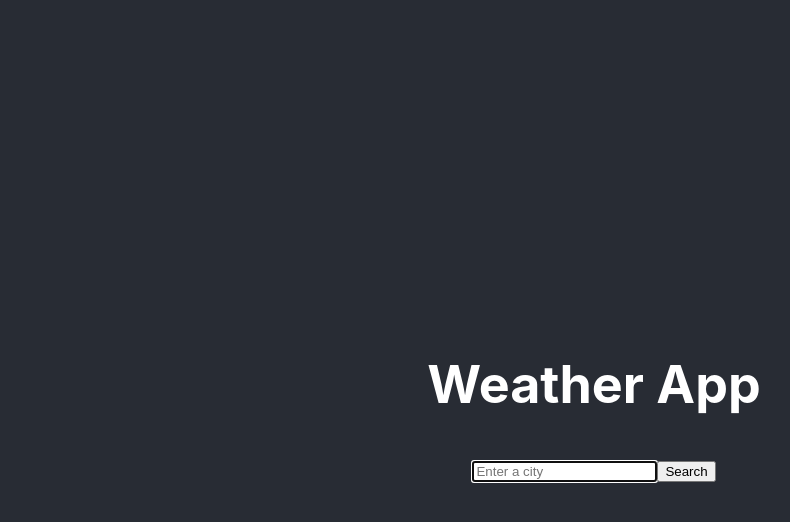
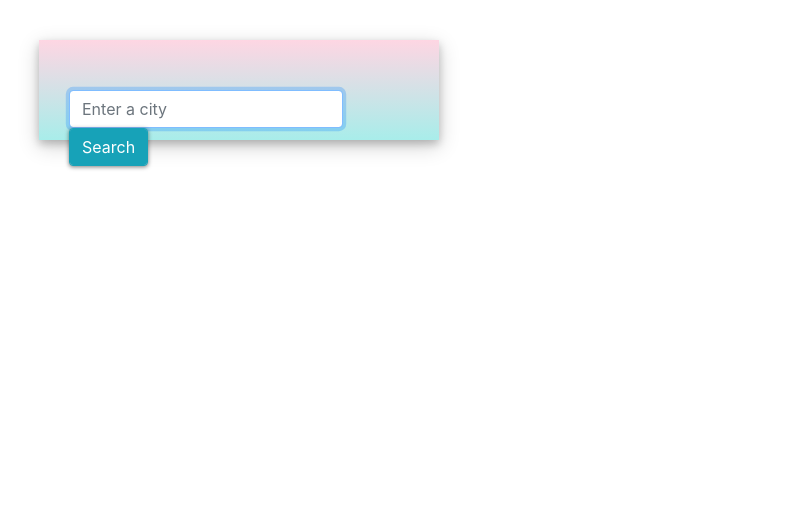
Before and after one commit to miri52/weather-app-react, a React (Create React App) app: page / in a window 1280 px wide. Shown: the top 522 px of the page, without its empty margins (46-836 px from the left). Built offline with nearby package versions, Linux system fonts and the light colour scheme.

Commit message:
Add Bootstrap
- Adjust JSX and CSS to match the Vanilla JS Project
- Add a proverb

```diff
--- a/public/index.html
+++ b/public/index.html
@@ -24,6 +24,12 @@
       work correctly both with client-side routing and a non-root public URL.
       Learn how to configure a non-root public URL by running `npm run build`.
     -->
+    <link
+      rel="stylesheet"
+      href="https://stackpath.bootstrapcdn.com/bootstrap/4.4.1/css/bootstrap.min.css"
+      integrity="sha384-Vkoo8x4CGsO3+Hhxv8T/Q5PaXtkKtu6ug5TOeNV6gBiFeWPGFN9MuhOf23Q9Ifjh"
+      crossorigin="anonymous"
+    />
     <title>React App</title>
   </head>
   <body>
--- a/src/App.css
+++ b/src/App.css
@@ -1,38 +1,7 @@
-.App {
-  text-align: center;
+.wireframe {
+  box-shadow: 0 4px 8px 0 rgba(0, 0, 0, 0.2), 0 6px 20px 0 rgba(0, 0, 0, 0.19);
+  padding: 50px 30px;
+  margin-top: 40px;
+  max-width: 400px;
+  background-image: linear-gradient(to top, #a8edea 0%, #fed6e3 100%);
 }
-
-.App-logo {
-  height: 40vmin;
-  pointer-events: none;
-}
-
-@media (prefers-reduced-motion: no-preference) {
-  .App-logo {
-    animation: App-logo-spin infinite 20s linear;
-  }
-}
-
-.App-header {
-  background-color: #282c34;
-  min-height: 100vh;
-  display: flex;
-  flex-direction: column;
-  align-items: center;
-  justify-content: center;
-  font-size: calc(10px + 2vmin);
-  color: white;
-}
-
-.App-link {
-  color: #61dafb;
-}
-
-@keyframes App-logo-spin {
-  from {
-    transform: rotate(0deg);
-  }
-  to {
-    transform: rotate(360deg);
-  }
-}
--- a/src/App.js
+++ b/src/App.js
@@ -5,10 +5,11 @@ import Search from "./Search";
 function App() {
   return (
     <div className="App">
-      <header className="App-header">
-        <h1>Weather App</h1>
-        <Search />
-      </header>
+      <div className="container">
+        <section className="wireframe">
+          <Search />
+        </section>
+      </div>
     </div>
   );
 }
--- a/src/Search.css
+++ b/src/Search.css
@@ -1,15 +1,40 @@
+input {
+  box-shadow: 0 1px 4px rgba(0, 0, 0, 0.5);
+  height: 40px;
+}
+
+h2 {
+  color: #138496;
+}
+
 ul {
   list-style-type: none;
-}
-li {
-  margin: 5px 0;
+  padding-left: 0;
 }
 
 li::first-letter {
   text-transform: capitalize;
 }
 
-.city {
-  font-weight: bold;
-  font-size: 34px;
+#search-form {
+  margin-right: 10px;
+  margin-bottom: 10px;
 }
+
+.current-temperature {
+  font-size: 56px;
+}
+
+.weather-icon-now {
+  width: 80px;
+  height: 80px;
+}
+
+.proverb {
+  font-weight: 600;
+  font-size: 16px;
+}
+
+.proverb-author {
+  font-size: 15px;
+}
--- a/src/Search.js
+++ b/src/Search.js
@@ -2,6 +2,8 @@ import React, { useState } from "react";
 import axios from "axios";
 
 import "./Search.css";
+
+let apiKey = "f39b4d69b61752ac1179fb7a3b6a8e55";
 
 export default function Search() {
   let [isSubmitted, setIsSubmitted] = useState(false);
@@ -22,7 +24,6 @@ export default function Search() {
 
   function handleSubmit(event) {
     event.preventDefault();
-    let apiKey = "f39b4d69b61752ac1179fb7a3b6a8e55";
     let url = `https://api.openweathermap.org/data/2.5/weather?q=${city}&appid=${apiKey}&units=metric`;
     axios
       .get(url)
@@ -37,34 +38,75 @@ export default function Search() {
   }
 
   let form = (
-    <form onSubmit={handleSubmit}>
+    <div>
+      <form onSubmit={handleSubmit} id="search-form" className="float-left">
+        <div className="form-row align-items-center">
+          <div className="col-auto">
             <input
-        type="search"
               onChange={updateCity}
+              type="text"
+              className="form-control"
               placeholder="Enter a city"
               autoComplete="off"
               autoFocus="on"
+              id="search-city-input"
             />
-      <input type="submit" value="Search" />
+          </div>
+          <div className="col-auto">
+            <input
+              type="submit"
+              value="Search"
+              className="form-control btn btn-info"
+            />
+          </div>
+        </div>
       </form>
+    </div>
   );
 
   if (!isSubmitted) {
-    return form;
+    return <div className="Search">{form}</div>;
   } else {
     return (
+      <div className="Search">
+        {form}
         <div>
-        {form}
+          <h1>{weather.currentCity}</h1>
+          <h2>Now</h2>
+          <div className="row">
+            <div className="col">
+              <div className="clearfix">
+                <img
+                  className="float-left weather-icon-now"
+                  src={weather.iconUrl}
+                  alt={weather.description}
+                />
+                <div className="float-left">
+                  <span className="current-temperature">
+                    {weather.temperature}
+                  </span>
+                  <span className="temperature-scale">°C</span>
+                </div>
+              </div>
+            </div>
+            <div className="col">
+              <p>
+                <span className="proverb">
+                  Turn your face to the sun and the shadows fall behind you.
+                  <br />
+                </span>
+                <span className="proverb-author">-Maori proverb</span>
+              </p>
+            </div>
+          </div>
+          <div>
             <ul>
-          <li className="city">{weather.currentCity}</li>
-          <li>{weather.temperature}°C</li> <li>Wind: {weather.wind} km/h</li>
+              <li id="weather-description">{weather.description}</li>
+              <li>Wind: {weather.wind} km/h</li>
               <li>Humidity: {weather.humidity}%</li>
-          <li>{weather.description}</li>
-          <li>
-            {" "}
-            <img src={weather.iconUrl} alt={weather.description} />
-          </li>
             </ul>
+          </div>
+        </div>
       </div>
     );
   }
```
Lines whose indentation alone changed are shown as unchanged.
